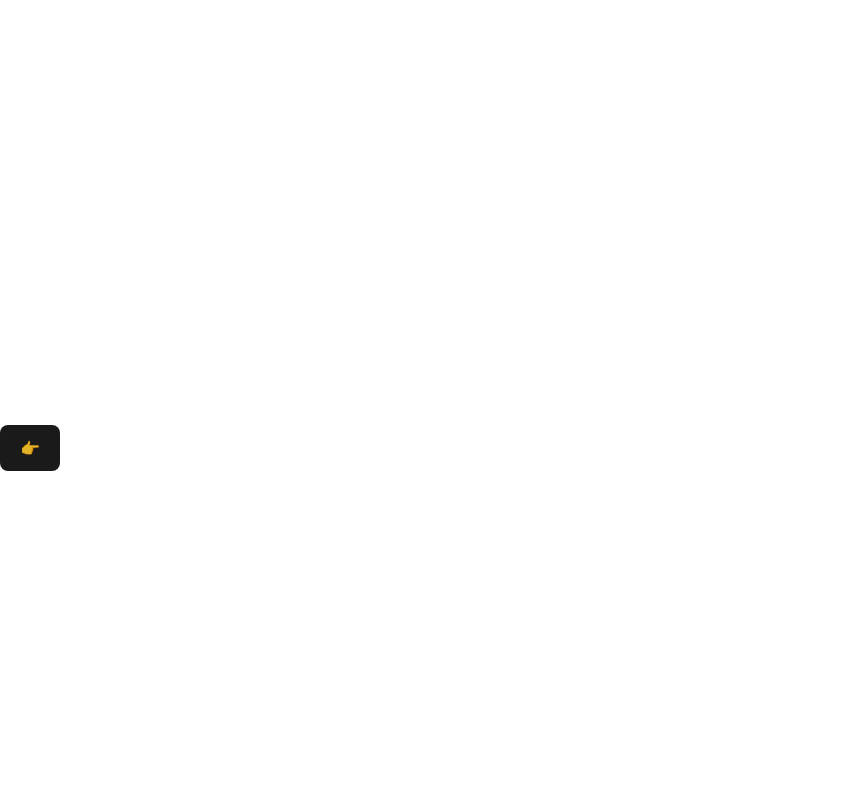
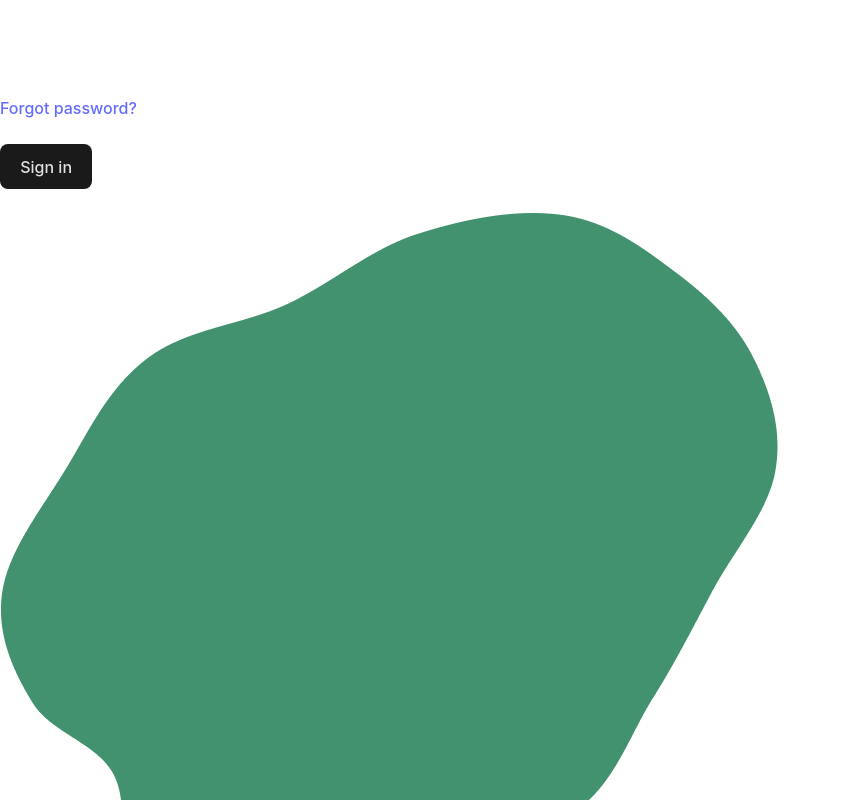
Before and after one commit to Y-Diallo/Reemedy, a React (Vite) app in the folder reemedy-frontend/: page /profile in a window 1280 px wide. Shown: the top 800 px of the page, without its empty margins (0-841 px from the left). Built offline with nearby package versions, Linux system fonts and the light colour scheme.

Commit message:
added landing, signin, signup frontend code with routing

```diff
--- a/reemedy-frontend/package.json
+++ b/reemedy-frontend/package.json
@@ -11,6 +11,11 @@
     "prettier": "prettier --write \"src/**/*.{ts,tsx,css}\""
   },
   "dependencies": {
+    "@fortawesome/fontawesome-svg-core": "^6.5.2",
+    "@fortawesome/free-brands-svg-icons": "^6.5.2",
+    "@fortawesome/free-regular-svg-icons": "^6.5.2",
+    "@fortawesome/free-solid-svg-icons": "^6.5.2",
+    "@fortawesome/react-fontawesome": "^0.2.0",
     "firebase": "^10.11.1",
     "localforage": "^1.10.0",
     "match-sorter": "^6.3.4",
--- a/reemedy-frontend/src/Pages/SignIn/SignIn.tsx
+++ b/reemedy-frontend/src/Pages/SignIn/SignIn.tsx
@@ -1,25 +1,35 @@
 import { useState, useContext } from "react";
-import { useNavigate } from "react-router-dom";
+import { Link, useNavigate } from "react-router-dom";
 import SignInUpButton from "../../SharedComponents/SignInUpButton";
 import { userContext } from "../../scripts/contexts";
-import { setPersistence, browserSessionPersistence, signInWithEmailAndPassword } from "firebase/auth";
+import blobImage from "../../assets/Blob_Shape.png";
+
+import {
+  setPersistence,
+  browserSessionPersistence,
+  signInWithEmailAndPassword,
+} from "firebase/auth";
 import { auth } from "../../scripts/firebase";
 
 function SignIn() {
-  const [email, setEmail] = useState('');
-  const [password, setPassword] = useState('');
+  const [email, setEmail] = useState("");
+  const [password, setPassword] = useState("");
   const { setUser } = useContext(userContext);
 
   const navigate = useNavigate();
-  function doSignIn(){
+  function routeToSignUp() {
+    navigate("/signUp")
+  }
+  function doSignIn() {
     setPersistence(auth, browserSessionPersistence)
       .then(() => {
-      return signInWithEmailAndPassword(auth, email, password)
-      .then((userCredential) => {
+        return signInWithEmailAndPassword(auth, email, password).then(
+          (userCredential) => {
             // successful sign-in
             setUser(userCredential.user);
             navigate("/home");
-      })
+          }
+        );
       })
       .catch((error) => {
         console.warn(error);
@@ -27,15 +37,98 @@ function SignIn() {
   }
   return (
     <>
+      <div className="relative text-black w-screen h-screen flex flex-col justify-center p-8 overflow-hidden">
+        <div className="flex min-h-full flex-1 flex-col justify-center px-6 py-12 lg:px-8">
+          <div className="sm:mx-auto sm:w-full sm:max-w-sm">
+            <h2 className="mt-10 text-center text-2xl font-bold leading-9 tracking-tight text-gray-900">
+              Sign in to your account
+            </h2>
+          </div>
+
+          <div className="mt-10 sm:mx-auto sm:w-full sm:max-w-sm">
+            <form className="space-y-6" action="#" method="POST">
               <div>
-          <div>Email</div>
-          <input onChange={(e)=>setEmail(e.target.value)} type="email" name="email"/>
+                <label
+                  htmlFor="email"
+                  className="block text-sm font-medium leading-6 text-gray-900"
+                >
+                  Email address
+                </label>
+                <div className="mt-2">
+                  <input
+                    id="email"
+                    name="email"
+                    type="email"
+                    autoComplete="email"
+                    required
+                    className="block w-full bg-white rounded-md border-0 py-1.5 text-gray-900 shadow-sm ring-1 ring-inset ring-gray-300 placeholder:text-gray-400 focus:ring-2 focus:ring-inset focus:ring-indigo-600 sm:text-sm sm:leading-6"
+                    onChange={(e) => setEmail(e.target.value)}
+                  />
                 </div>
+              </div>
+
               <div>
-          <div>Password</div>
-          <input onChange={(e)=>setPassword(e.target.value)} type="password" name="password" />
+                <div className="flex items-center justify-between">
+                  <label
+                    htmlFor="password"
+                    className="block text-sm font-medium leading-6 text-gray-900"
+                  >
+                    Password
+                  </label>
+                  <div className="text-sm">
+                    <a
+                      href="#"
+                      className="font-semibold text-green-600 hover:text-green"
+                    >
+                      Forgot password?
+                    </a>
                   </div>
-      <SignInUpButton proceed={doSignIn}/>
+                </div>
+                <div className="mt-2">
+                  <input
+                    id="password"
+                    name="password"
+                    type="password"
+                    autoComplete="current-password"
+                    required
+                    className="block w-full bg-white rounded-md border-0 py-1.5 text-gray-900 shadow-sm ring-1 ring-inset ring-gray-300 placeholder:text-gray-400 focus:ring-2 focus:ring-inset focus:ring-indigo-600 sm:text-sm sm:leading-6"
+                    onChange={(e) => setPassword(e.target.value)}
+                  />
+                </div>
+              </div>
+
+              <div>
+                <button
+                  type="submit"
+                  className="flex w-full justify-center rounded-md bg-black px-3 py-1.5 text-sm font-semibold leading-6 text-white shadow-sm hover:bg-green-600 focus-visible:outline focus-visible:outline-2 focus-visible:outline-offset-2 focus-visible:outline-indigo-600"
+                  onClick={doSignIn}
+                >
+                  Sign in
+                </button>
+              </div>
+            </form>
+            <p className="mt-10 text-center text-sm text-gray-500">
+              <div
+                className="font-semibold leading-6 text-green-600 hover:text-green-500"
+                onClick={routeToSignUp}
+              >
+                Need to Sign Up?
+              </div>
+            </p>
+          </div>
+        </div>
+
+        <img
+          src={blobImage}
+          className="absolute left-0 object-cover transform scale-150 -top-80 -left-20 z-2"
+          alt="Blob 1"
+        />
+        <img
+          src={blobImage}
+          className="absolute -bottom-80 -right-40 object-cover transform scale-150 mb-0 mr-0 mb-0 z-1"
+          alt="Blob 2"
+        />
+      </div>
     </>
   );
 }
--- a/reemedy-frontend/src/Pages/SignUp/SignUp.tsx
+++ b/reemedy-frontend/src/Pages/SignUp/SignUp.tsx
@@ -4,6 +4,7 @@ import { useState, useContext } from "react";
 import { userContext } from "../../scripts/contexts";
 import { setPersistence, browserSessionPersistence, createUserWithEmailAndPassword } from "firebase/auth";
 import { auth, signUp } from "../../scripts/firebase";
+import blobImage from "../../assets/Blob_Shape.png";
 
 function SignUp() {
   const [email, setEmail] = useState('');
@@ -13,6 +14,9 @@ function SignUp() {
 	const { setUser } = useContext(userContext);
 
   const navigate = useNavigate();
+  function routeToSignUp() {
+    navigate("/signIn")
+  }
   function doSignUp(){
     //add validation
     if (password !== retypePassword) {
@@ -36,23 +40,111 @@ function SignUp() {
   }
   return (
     <>
-      <div>
-          <div>Name</div>
-          <input onChange={(e)=>setName(e.target.value)} type="text" name="name"/>
+   <div className="relative text-black w-screen h-screen flex flex-col justify-center p-8 overflow-hidden">
+      <div className="flex min-h-full flex-1 flex-col justify-center px-6 py-12 lg:px-8">
+        <div className="sm:mx-auto sm:w-full sm:max-w-sm z-20">
+          <h2 className="mt-10 text-center text-2xl font-bold leading-9 tracking-tight text-gray-900">
+            Create An Account
+          </h2>
+        </div>
+
+        <div className="mt-10 sm:mx-auto sm:w-full sm:max-w-sm z-20">
+          <form className="space-y-6" action="#" method="POST">
+            <div>
+              <label htmlFor="name" className="block text-sm font-medium leading-6 text-gray-900">
+                Name
+              </label>
+              <div className="mt-2">
+                <input
+                  id="name"
+                  name="name"
+                  type="name"
+                  autoComplete="name"
+                  required
+                  className="block w-full bg-white rounded-md border-0 py-1.5 text-gray-900 shadow-sm ring-1 ring-inset ring-gray-300 placeholder:text-gray-400 focus:ring-2 focus:ring-inset focus:ring-indigo-600 sm:text-sm sm:leading-6"
+                  onChange={(e)=>setName(e.target.value)}
+               />
+              </div>
+            </div>
+
+            <div>
+              <label htmlFor="email" className="block text-sm font-medium leading-6 text-gray-900">
+                Email
+              </label>
+              <div className="mt-2">
+                <input
+                  id="email"
+                  name="email"
+                  type="email"
+                  autoComplete="email"
+                  required
+                  className="block w-full bg-white rounded-md border-0 py-1.5 text-gray-900 shadow-sm ring-1 ring-inset ring-gray-300 placeholder:text-gray-400 focus:ring-2 focus:ring-inset focus:ring-indigo-600 sm:text-sm sm:leading-6"
+                  onChange={(e)=>setEmail(e.target.value)}
+               />
+              </div>
+            </div>
+
+            <div>
+              <div className="flex items-center justify-between">
+                <label htmlFor="password" className="block text-sm font-medium leading-6 text-gray-900">
+                  Password
+                </label>
+
+              </div>
+              <div className="mt-2">
+                <input
+                  id="password"
+                  name="password"
+                  type="password"
+                  autoComplete="current-password"
+                  required
+                  className="block w-full bg-white rounded-md border-0 py-1.5 text-gray-900 shadow-sm ring-1 ring-inset ring-gray-300 placeholder:text-gray-400 focus:ring-2 focus:ring-inset focus:ring-indigo-600 sm:text-sm sm:leading-6"
+                  onChange={(e)=>setPassword(e.target.value)}
+                />
+              </div>
+            </div>
+
+            <div>
+              <label htmlFor="password" className="block text-sm font-medium leading-6 text-gray-900">
+                Retype Password
+              </label>
+              <div className="mt-2">
+                <input
+                  id="password2"
+                  name="password"
+                  type="password"
+                  autoComplete="password"
+                  required
+                  className="block w-full bg-white rounded-md border-0 py-1.5 text-gray-900 shadow-sm ring-1 ring-inset ring-gray-300 placeholder:text-gray-400 focus:ring-2 focus:ring-inset focus:ring-indigo-600 sm:text-sm sm:leading-6"
+                  onChange={(e)=>setRetypePassword(e.target.value)}
+               />
+              </div>
+            </div>
+            <div>
+              <button
+                type="submit"
+                className="flex w-full justify-center rounded-md bg-black px-3 py-1.5 text-sm font-semibold leading-6 text-white shadow-sm hover:bg-green-600 focus-visible:outline focus-visible:outline-2 focus-visible:outline-offset-2 focus-visible:outline-indigo-600"
+                onClick={doSignUp}
+              >
+                Sign Up
+              </button>
+            </div>
+          </form>
+          <p className="mt-10 text-center text-sm text-gray-500">
+              <div
+                className="font-semibold leading-6 text-green-600 hover:text-green-500"
+                onClick={routeToSignUp}
+              >
+                Need to Sign Up?
+              </div>
+            </p>
+        </div>
       </div>
-      <div>
-          <div>Email</div>
-          <input onChange={(e)=>setEmail(e.target.value)} type="email" name="email"/>
+
+        <img src={blobImage} className="absolute left-0 object-cover transform scale-150 -top-80 -left-20 z-2" alt="Blob 1" />
+        <img src={blobImage} className="absolute -bottom-80 -right-40 object-cover transform scale-150 mb-0 mr-0 mb-0 z-1" alt="Blob 2" />
       </div>
-      <div>
-          <div>Password</div>
-          <input onChange={(e)=>setPassword(e.target.value)} type="password" name="password"/>
-      </div>
-      <div>
-          <div>Retype-Password</div>
-          <input onChange={(e)=>setRetypePassword(e.target.value)} type="password" name="retype_password"/>
-      </div>
-      <SignInUpButton proceed={doSignUp}/>
+
     </>
   );
 }
--- a/reemedy-frontend/src/SharedComponents/SignInUpButton.tsx
+++ b/reemedy-frontend/src/SharedComponents/SignInUpButton.tsx
@@ -1,3 +1,5 @@
+import { FontAwesomeIcon } from '@fortawesome/react-fontawesome';
+import { faArrowRight } from '@fortawesome/free-solid-svg-icons';
 
 type SignInUpButtonProps={
   proceed : ()=>void;
@@ -6,7 +8,7 @@ type SignInUpButtonProps={
 function SignInUpButton({proceed}:SignInUpButtonProps) {
   return (
     <button onClick={()=>proceed()}
-    className="w-10 rounded-2xl absolute right-1 bottom-1">👉</button>
+    className="w-10 bg-white text-black rounded-2xl absolute right-1 bottom-1 z-20"> <FontAwesomeIcon icon={faArrowRight} /></button>
   );
 }
 
```
Also changed, not shown: reemedy-frontend/src/Pages/Landing/Landing.tsx (+6 -1 lines), 1 other file (tests, documents, lock files or other folders). Lines whose indentation alone changed are shown as unchanged.
